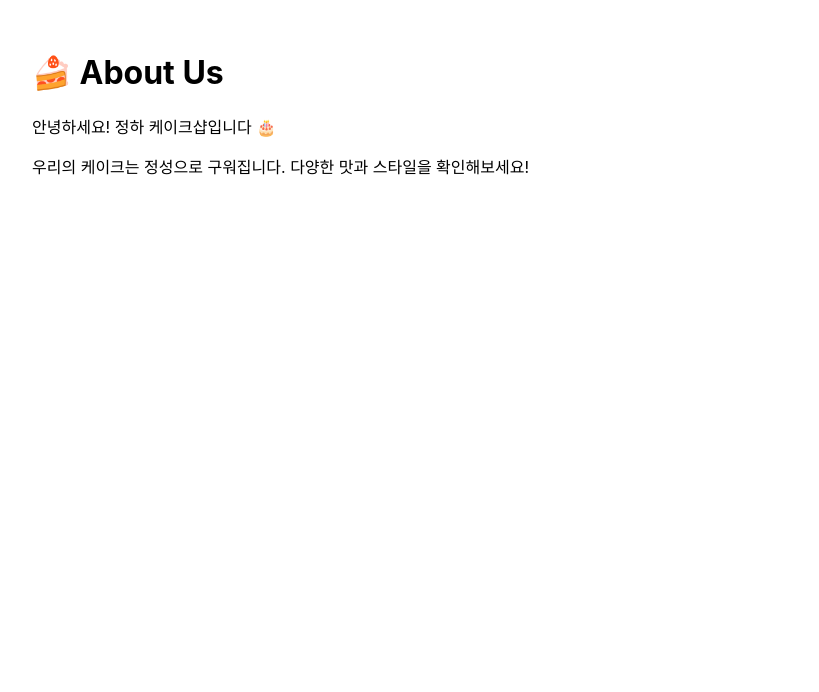
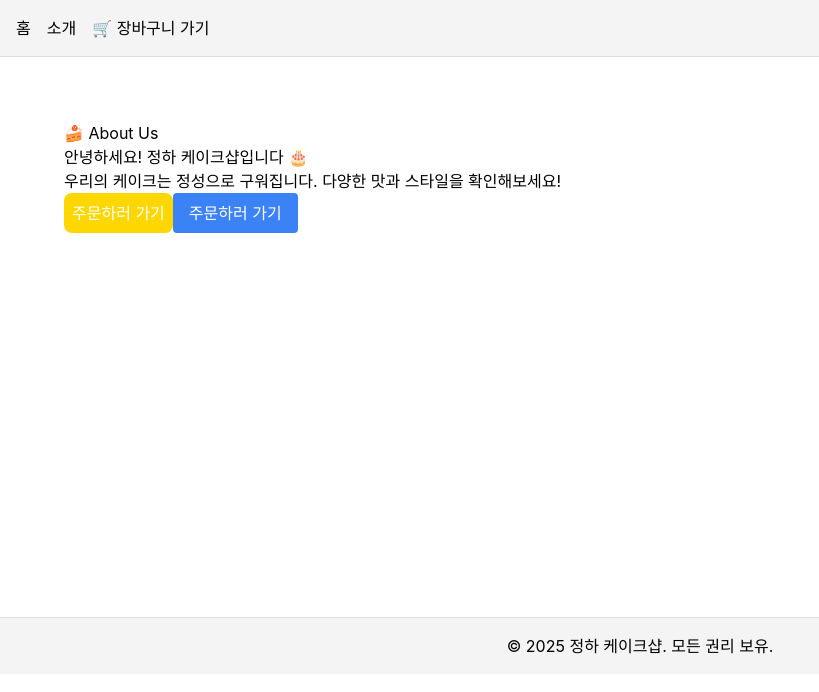
Before and after one commit to hy3639/react, a React (Create React App) app: page /#/about in a window 1280 px wide. Shown: the top 692 px of the page, without its empty margins (0-819 px from the left). Built offline with nearby package versions, Linux system fonts and the light colour scheme.

Commit message:
tailwind 적용중

```diff
--- a/package.json
+++ b/package.json
@@ -41,6 +41,10 @@
     ]
   },
   "devDependencies": {
-    "gh-pages": "^6.3.0"
+    "@tailwindcss/postcss": "^4.0.17",
+    "autoprefixer": "^10.4.21",
+    "gh-pages": "^6.3.0",
+    "postcss": "^8.5.3",
+    "tailwindcss": "^3.4.17"
   }
 }
--- /dev/null
+++ b/postcss.config.js
@@ -0,0 +1,6 @@
+module.exports = {
+  plugins: {
+    '@tailwindcss/postcss': {},
+    autoprefixer: {},
+  },
+};
--- a/src/App.js
+++ b/src/App.js
@@ -30,10 +30,12 @@ import Cart from "./pages/Cart";
 import About from "./pages/About";
 import Checkout from "./pages/Checkout";
 import NotFound from "./pages/NotFound";
+import Layout from "./components/Layout";
 
 function App() {
   return (
     <HashRouter>
+      <Layout>
         <Routes>
           <Route path="/" element={<Home />} />
           <Route path="/product/:id" element={<ProductDetail />} />
@@ -42,6 +44,7 @@ function App() {
           <Route path="/checkout" element={<Checkout />} />
           <Route path="*" element={<NotFound />} />
         </Routes>
+      </Layout>
     </HashRouter>
   );
 }
--- /dev/null
+++ b/src/components/Button.jsx
@@ -0,0 +1,21 @@
+function Button ({children, color = "black", size = "medium", onClick}){
+    console.log("버튼 색상:", color);
+    const styles= {
+        backgroundColor:color,
+        color: "white",
+        padding: size === "large"? "1rem 2rem" : "0.5rem",
+        border: "none",
+        borderRadius: "8px",
+        cousor :"pointer",
+        fontSize : size === "large" ? "1.2rem" : "1rem",
+        transition : "all 0.2s ease",
+    };
+
+    return (
+        <button style={styles} onClick={onClick}>
+            {children}
+        </button>
+    );
+}
+
+export default Button;
--- /dev/null
+++ b/src/components/Footer.jsx
@@ -0,0 +1,9 @@
+function Footer() {
+    return (
+      <footer style={{ padding: "1rem", background: "#f4f4f4", borderTop: "1px solid #ddd", textAlign: "center" }}>
+        <p>© 2025 정하 케이크샵. 모든 권리 보유.</p>
+      </footer>
+    );
+  }
+
+  export default Footer;
--- /dev/null
+++ b/src/components/Header.jsx
@@ -0,0 +1,15 @@
+import { Link } from "react-router-dom";
+
+function Header() {
+  return (
+    <header style={{ padding: "1rem", background: "#f4f4f4", borderBottom: "1px solid #ddd" }}>
+      <nav style={{ display: "flex", gap: "1rem" }}>
+        <Link to="/">홈</Link>
+        <Link to="/about">소개</Link>
+        <Link to="/cart" className="">🛒 장바구니 가기</Link>
+      </nav>
+    </header>
+  );
+}
+
+export default Header;
--- /dev/null
+++ b/src/components/Layout.jsx
@@ -0,0 +1,16 @@
+import Header from "./Header";
+import Footer from "./Footer";
+
+function Layout({ children }) {
+  return (
+    <div>
+      <Header />
+      <main style={{ minHeight: "70vh", padding: "2rem" }}>
+        {children}
+      </main>
+      <Footer />
+    </div>
+  );
+}
+
+export default Layout;
--- a/src/index.css
+++ b/src/index.css
@@ -1,3 +1,7 @@
+@tailwind base;
+@tailwind components;
+@tailwind utilities;
+
 body {
   margin: 0;
   font-family: -apple-system, BlinkMacSystemFont, 'Segoe UI', 'Roboto', 'Oxygen',
--- a/src/index.js
+++ b/src/index.js
@@ -1,6 +1,7 @@
 import React from 'react';
 import ReactDOM from 'react-dom/client';
 import './index.css';
+
 import App from './App';
 import reportWebVitals from './reportWebVitals';
 
--- a/src/pages/About.jsx
+++ b/src/pages/About.jsx
@@ -1,11 +1,23 @@
 import React from "react";
+import { Link } from "react-router-dom";
+import Button from "../components/Button";
+
 
 function About() {
+
+    const handleClick = () => {
+        alert("주문페이지로 이동");
+    };
+
     return (
         <div style={{padding:"2rem"}}>
             <h1>🍰 About Us</h1>
             <p>안녕하세요! 정하 케이크샵입니다 🎂</p>
             <p>우리의 케이크는 정성으로 구워집니다. 다양한 맛과 스타일을 확인해보세요!</p>
+
+
+           <Button color="gold" size="medium" onClick={handleClick}> <Link to="/">주문하러 가기</Link></Button>
+           <button className="bg-blue-500 hover:bg-blue-600 text-white px-4 py-2 rounded"><Link to="/">주문하러 가기</Link></button>
         </div>
     );
 }
--- a/src/pages/Home.jsx
+++ b/src/pages/Home.jsx
@@ -8,10 +8,12 @@ function Home() {
   return (
     <div>
 
-      <h1>🎂 케이크 목록</h1>
-      <Link to="/cart">🛒 장바구니 가기</Link>
 
-      <div classclassName="cake-list">
+      <h1 className="flex justify-center">🎂 케이크 목록</h1>
+      <div></div>
+      <Link to="/cart"></Link>
+
+      <div className="flex justify-center py-10 px-10">
           {products.map((item) => (
             <Link key={item.id} to={`/product/${item.id}`}>
               <Card title={item.title} image={item.image} id={item.id}/>
@@ -19,6 +21,10 @@ function Home() {
           ))}
       </div>
 
+      <div className="p-10 bg-yellow-100 text-2xl text-center">
+        🎉 Tailwind 작동 중!
+      </div>
+
     </div>
   );
 }
--- /dev/null
+++ b/tailwind.config.js
@@ -0,0 +1,8 @@
+/** @type {import('tailwindcss').Config} */
+module.exports = {
+    content: ["./src/**/*.{js,jsx,ts,tsx}"],
+    theme: {
+      extend: {},
+    },
+    plugins: [],
+  }
```
Also changed, not shown: 1 other file (tests, documents, lock files or other folders). Lines whose indentation alone changed are shown as unchanged.
